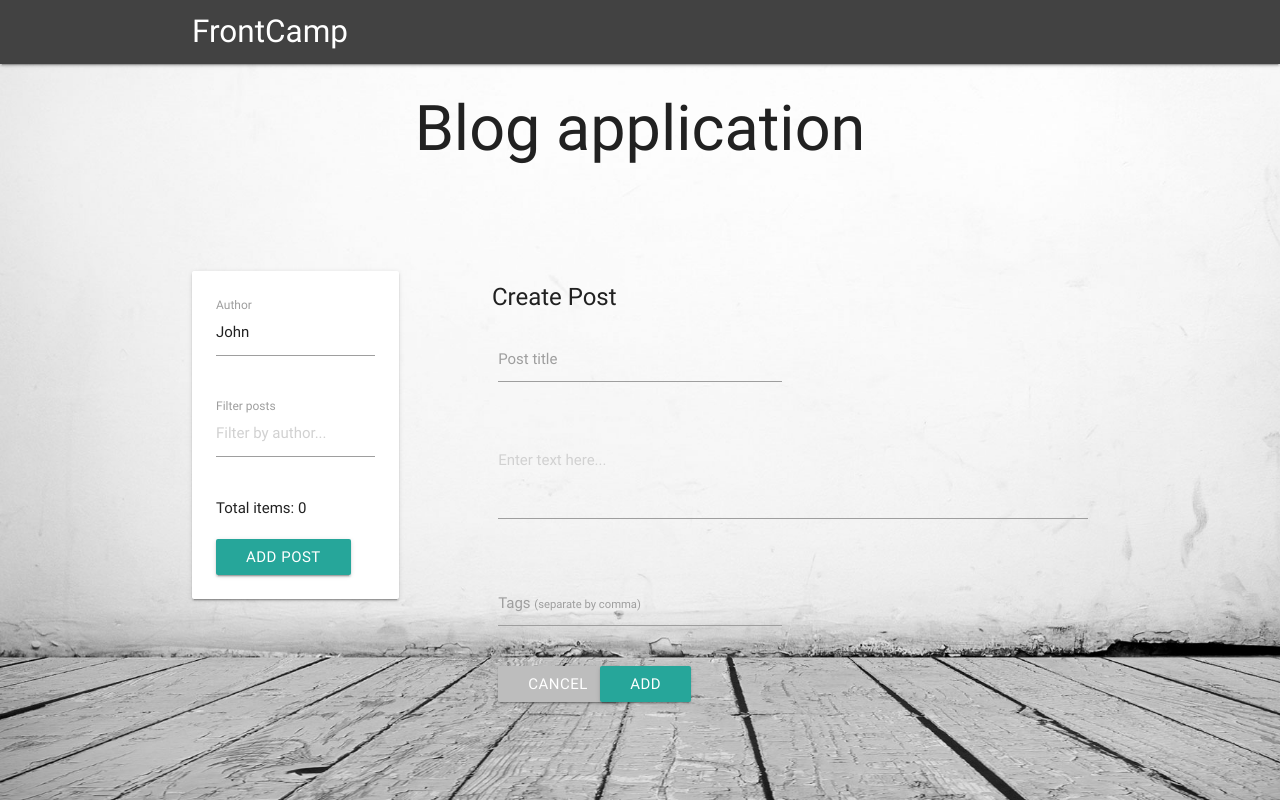
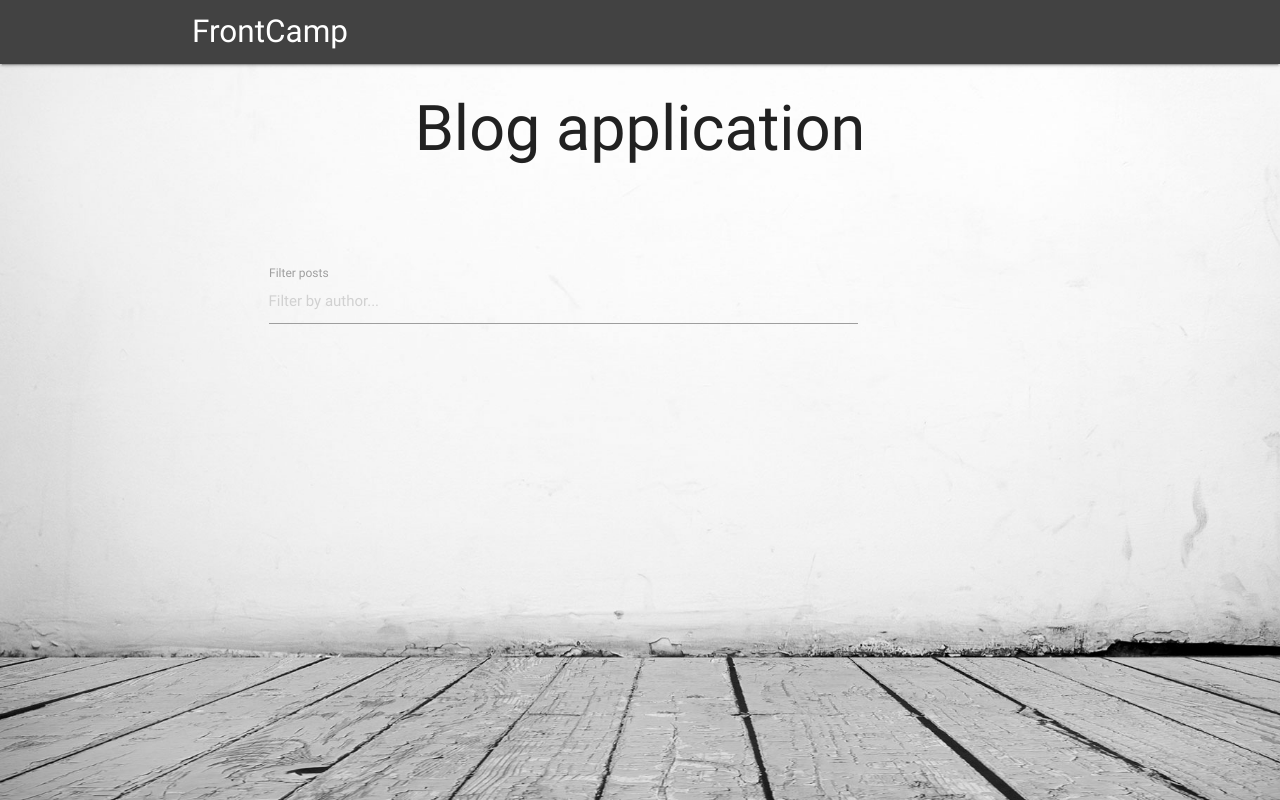
Before and after one commit to stepanlyalkovski/blogApp, a React app in the folder FrontCamp.blogApp.client/: page / in a window 1280 px wide. Built offline with nearby package versions, Linux system fonts and the light colour scheme.

Commit message:
add demo route

```diff
--- a/FrontCamp.blogApp.client/package.json
+++ b/FrontCamp.blogApp.client/package.json
@@ -9,6 +9,8 @@
     "react": "^16.2.0",
     "react-dom": "^16.2.0",
     "react-redux": "^5.0.7",
+    "react-router": "^4.2.0",
+    "react-router-dom": "^4.2.2",
     "redux": "^3.7.2"
   },
   "devDependencies": {
--- a/FrontCamp.blogApp.client/src/components/App/App.jsx
+++ b/FrontCamp.blogApp.client/src/components/App/App.jsx
@@ -1,9 +1,12 @@
 import React, { Component } from 'react';
+import { BrowserRouter as Router, Route } from "react-router-dom";
 import './App.css';
 import VisiblePostList from '../../containers/VisiblePostList';
 import SearchBar from '../SearchBar.jsx';
+
 import AddPostContainer from '../../containers/AddPostContainer'
 import EditAuthor from '../EditAuthor.jsx';
+import SearchablePostList from '../FilterablePostList.jsx';
 
 class App extends Component {
   constructor() {
@@ -45,8 +48,6 @@ class App extends Component {
   }
 
   render() {
-    const filteredPosts = this.filterPosts(this.state.posts, this.state.filterText);
-
     return (
       <div>
         <nav className=" grey darken-3" role="navigation">
@@ -56,22 +57,9 @@ class App extends Component {
         <main className="container">
           <h1 className="header center">Blog application</h1>
           <div className="row app-content">
-            <div className="col s3">
-              <div className="card-panel">
-                <EditAuthor author ={this.state.author} onAuthorChange={this.handleAuthorChange}/>
-                <SearchBar filterText={this.state.filterText} onFilterTextChange={this.onFilterTextChange} />
-                <div className="row">
-                  <div className="col s12">
-                    Total items: {filteredPosts.length}
-                  </div>
-                </div>
-                {!this.state.isCreateMode && <button className="waves-effect waves-light btn" onClick={this.handlePostAddClick} disabled={this.state.isPostAddBtnDisabled}>Add Post</button>}
-              </div>
-            </div>
-            <div className="col s8 offset-s1">
-              <VisiblePostList/>
-              <AddPostContainer/>
-            </div>
+            <Router>
+              <Route path="/" component={SearchablePostList}/>
+            </Router>
           </div>
         </main>
       </div>
--- /dev/null
+++ b/FrontCamp.blogApp.client/src/components/FilterablePostList.jsx
@@ -0,0 +1,12 @@
+import React, { Component } from 'react';
+import SearchBar from './SearchBar.jsx';
+import VisiblePostList from '../containers/VisiblePostList';
+
+const FilterablePostList = () => (
+  <div className="col s8 offset-s1">
+    <SearchBar />
+    <VisiblePostList/>
+  </div>
+);
+
+export default FilterablePostList;
--- /dev/null
+++ b/FrontCamp.blogApp.client/src/components/Root.jsx
@@ -0,0 +1,13 @@
+import React from 'react';
+import {Provider} from "react-redux";
+import App from './App/App.jsx';
+
+
+const Root = ({store}) => (
+  <Provider store={store}>
+    <App/>
+  </Provider>
+);
+
+
+export default Root;
--- a/FrontCamp.blogApp.client/src/containers/VisiblePostList.js
+++ b/FrontCamp.blogApp.client/src/containers/VisiblePostList.js
@@ -1,5 +1,5 @@
 import { connect } from 'react-redux'
-import TodoList from '../components/PostList.jsx';
+import PostList from '../components/PostList.jsx';
 
 const mapDispatchToProps = dispatch => {
   return {
@@ -18,6 +18,6 @@ const mapStateToProps = state => {
 const VisiblePostList = connect(
   mapStateToProps,
   mapDispatchToProps
-)(TodoList);
+)(PostList);
 
 export default VisiblePostList
```
Also changed, not shown: FrontCamp.blogApp.client/src/index.js (+3 -4 lines), 1 other file (tests, documents, lock files or other folders).
